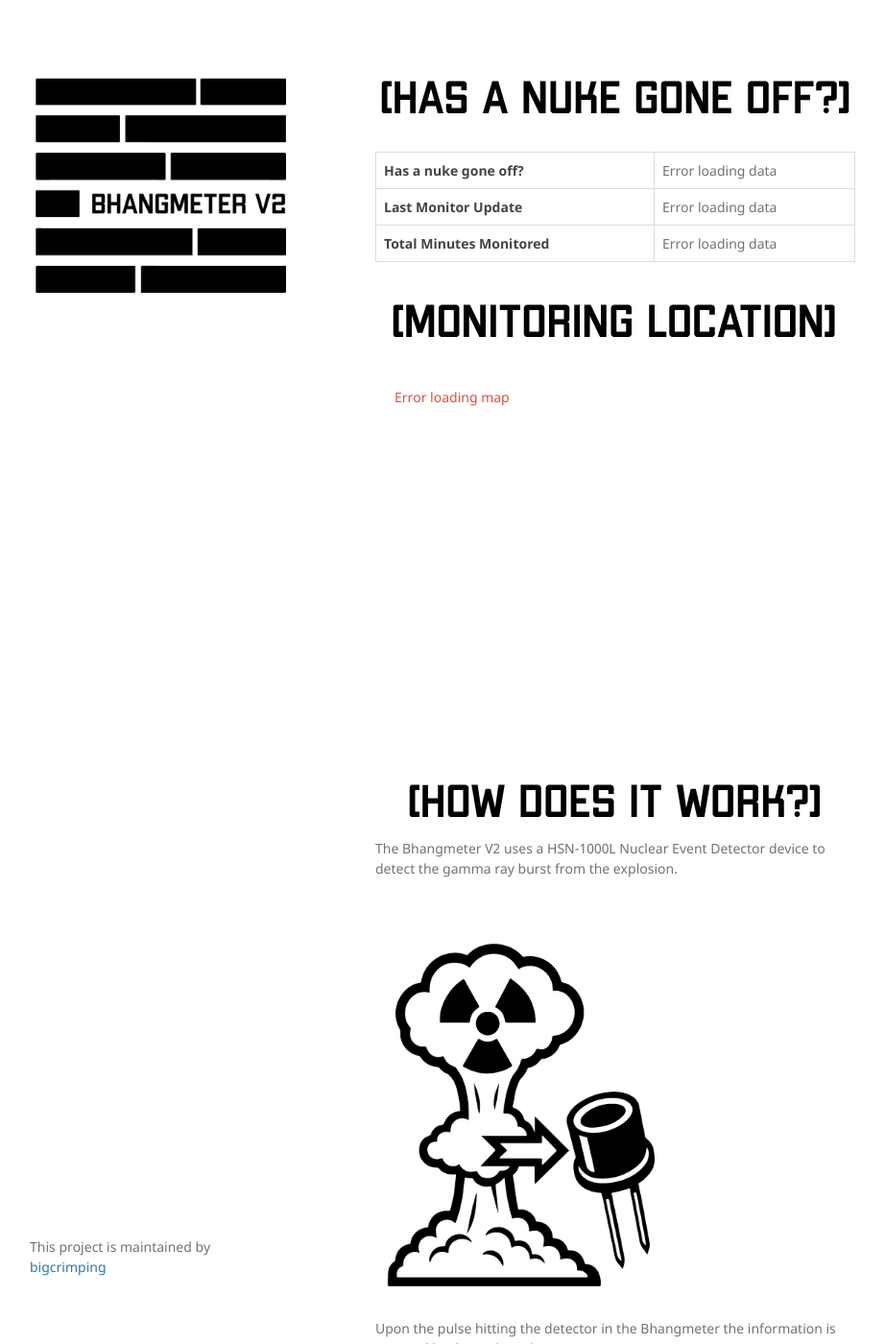
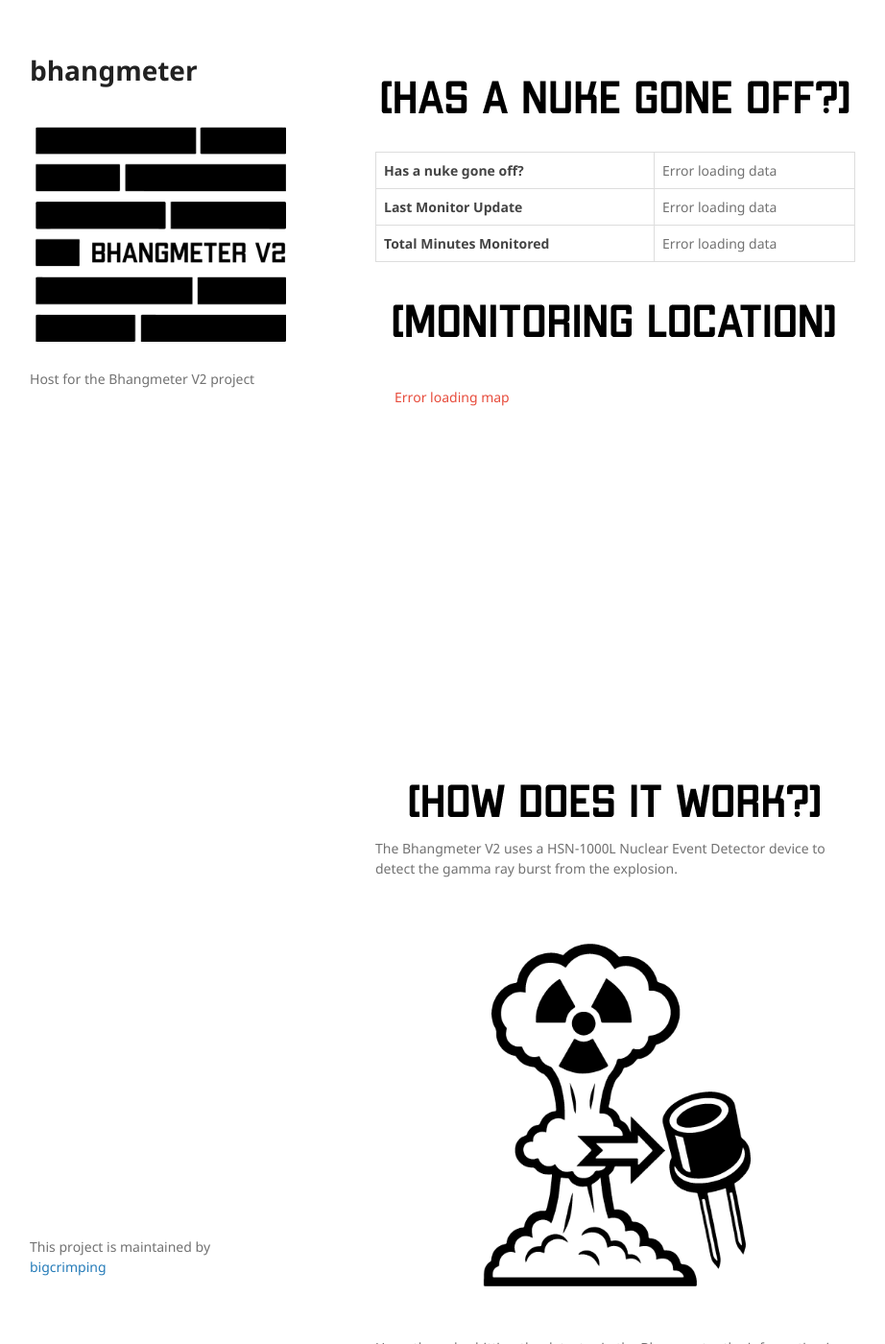
Before and after one commit to bigcrimping/bhangmeter, a Jekyll site: the page built from index.md, in a window 1280 px wide and 1400 px high. Shown: the whole window at 96% size, without its empty margins (179-1101 px from the left). Built offline with Jekyll 4.4.1, drawn with Linux system fonts in a browser that asks for light colours; our own code applies the rules of GitHub Pages for plain Markdown files; some of the changed text lies outside the part shown.

Commit message:
center align

```diff
--- a/index.md
+++ b/index.md
@@ -77,36 +77,37 @@ fetch('https://raw.githubusercontent.com/bigcrimping/ned_json/main/events.json')
 
 The Bhangmeter V2 uses a HSN-1000L Nuclear Event Detector device to detect the gamma ray burst from the explosion.
 
-<div>
+<p align="center">
   <a href="./assets/img/blast_to_diode.png" target="_blank">
     <img src="./assets/img/blast_to_diode.png" alt="Blast to Diode Diagram" style="max-width: 300px; margin: 10px 0;">
   </a>
-</div>
+</p>
 
 Upon the pulse hitting the detector in the Bhangmeter the information is received by the on-board computer
 
-<div>
+<p align="center">
   <a href="./assets/img/computer.png" target="_blank">
     <img src="./assets/img/computer.png" alt="On-board Computer Diagram" style="max-width: 300px; margin: 10px 0;">
   </a>
-</div>
+</p>
 
 After being detected by the on-board computer the information is uploaded to the cloud for storage in perpetuity
 
-<div>
+<p align="center">
   <a href="./assets/img/cloud.png" target="_blank">
     <img src="./assets/img/cloud.png" alt="Cloud Storage Diagram" style="max-width: 300px; margin: 10px 0;">
   </a>
-</div>
+</p>
 
 A short time later the blastwave will hit the Bhangmeter V2 at which time it will have completed its mission
 
-<div>
+<p align="center">
   <a href="./assets/img/destruct.png" target="_blank">
     <img src="./assets/img/destruct.png" alt="Destruction Diagram" style="max-width: 300px; margin: 10px 0;">
   </a>
-</div>
-<style>
+</p>
+
+
 .site-title,
 .site-description,
 header > p,
```
